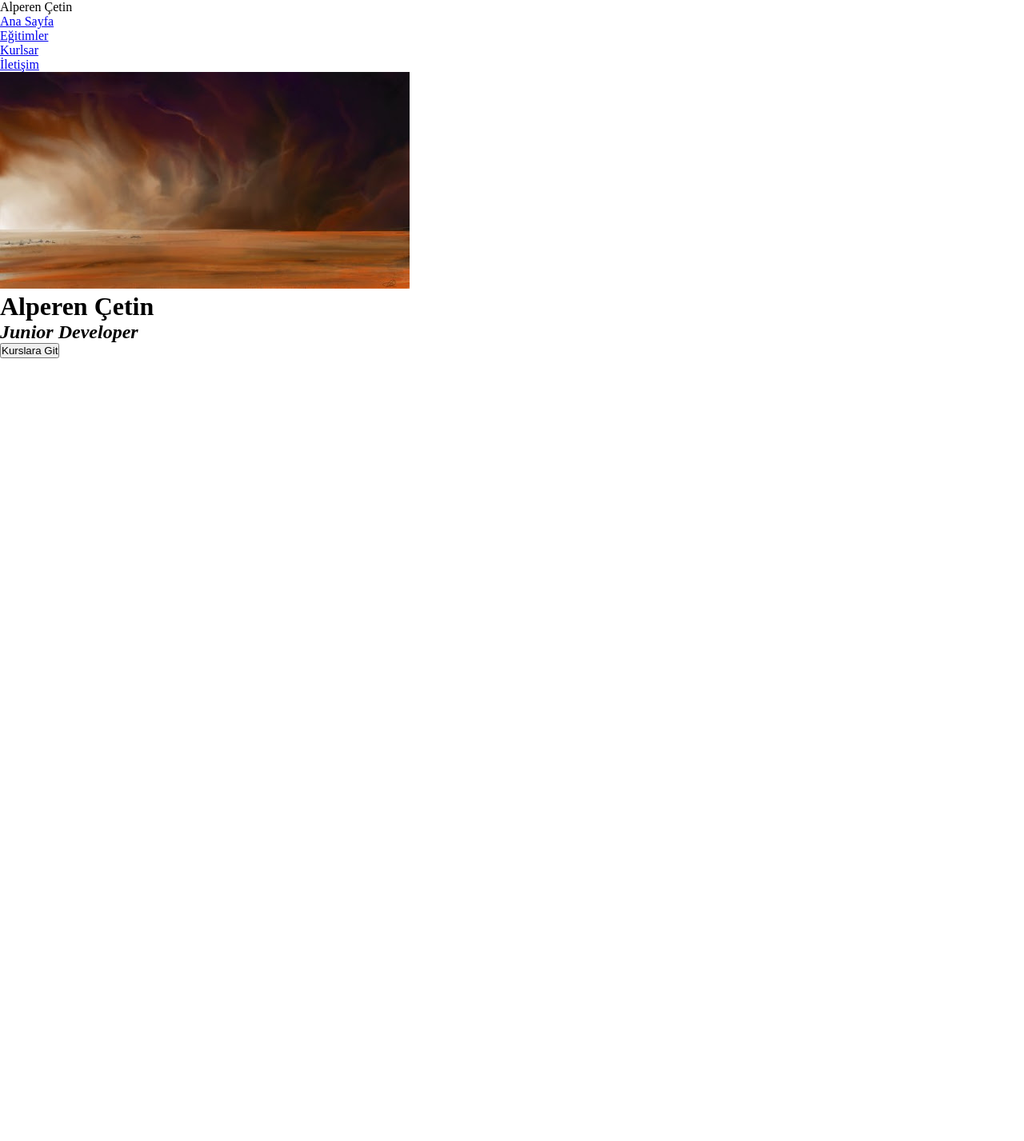
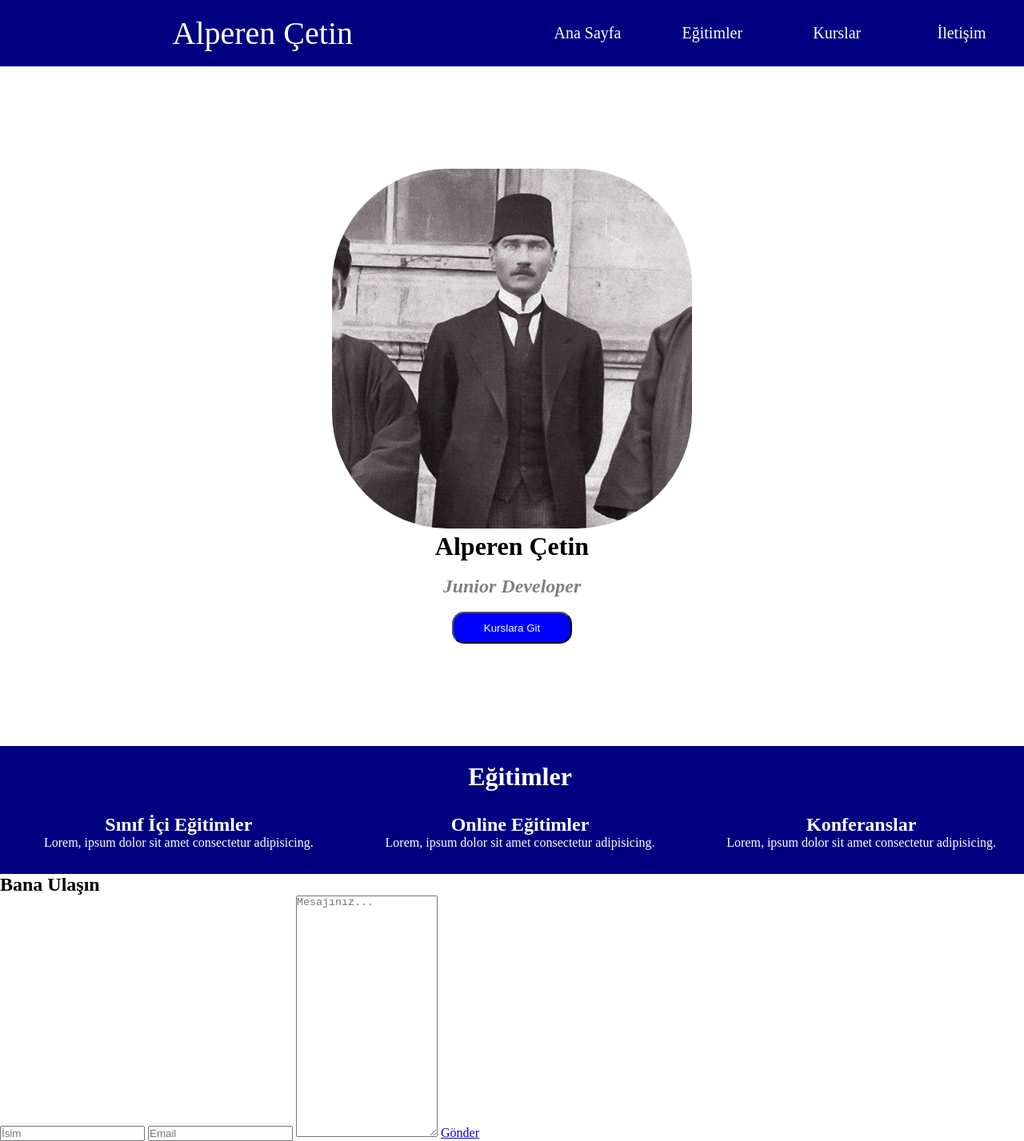
Before and after one commit to alprnctn/FeleceFW, a plain HTML site: page index.html in a window 1280 px wide. Shown: the whole page at 80% size. Before the commit the page ends 800 px from the top, so only its background shows below. Drawn offline with Linux system fonts and the light colour scheme.

Commit message:
Menu, banner ve eğitimler eklendi

```diff
--- a/index.html
+++ b/index.html
@@ -8,22 +8,53 @@
 </head>
 <body>
     <div class="container">
-        <div class = "logo">Alperen Çetin</div>
+        <div class="logo">Alperen Çetin</div>
         <div class = "menu">
             <ul>
-                <li><a href="#">Ana Sayfa</a></li>
+                <li><a href="index.html">Ana Sayfa</a></li>
                 <li><a href="#">Eğitimler</a></li>
-                <li><a href="#">Kurlsar</a></li>
+                <li><a href="#">Kurslar</a></li>
                 <li><a href="#">İletişim</a></li>
             </ul>
         </div>
     </div>
     <div class="banner">
         <div class="banner-items">
-            <img src="/images/sandstorm.jpg">
-            <h1>Alperen Çetin</h1>
-            <h2><i>Junior Developer</i></h2>
+            <img src="/images/atam2.jpg">
+            <h1>Alperen Çetin</h1><br>
+            <h2><i>Junior Developer</i></h2><br>
             <button onclick="window.location.href=''">Kurslara Git</button>
+        </div>
+    </div>
+    <div class="main">
+        <h1>Eğitimler</h1><br>
+        <div class="egitim">
+            <div class="egitim1">
+                <h2>Sınıf İçi Eğitimler</h2>
+                <p>Lorem, ipsum dolor sit amet consectetur adipisicing.</p>
+            </div>
+            <div class="egitim2">
+                <h2>Online Eğitimler</h2>
+                <p>Lorem, ipsum dolor sit amet consectetur adipisicing.</p>
+            </div>
+            <div class="egitim3">
+            <h2>Konferanslar</h2>
+            <p>Lorem, ipsum dolor sit amet consectetur adipisicing.</p>
+            </div>
+        </div>
+    </div>
+    <div class="kurslar">
+
+    </div>
+    <div class="contact">
+        <div class="contact-text">
+            <div class="contact-items">
+                <h2>Bana Ulaşın</h2>
+                <input name = İsim type="text" placeholder="İsim">
+                <input name = Email type="text" placeholder="Email">
+                <textarea name="Mesaj" cols="20" rows="20" placeholder="Mesajınız..."></textarea>
+                <a href="#">Gönder</a>
+            </div>
         </div>
     </div>
 </body>
--- a/style.css
+++ b/style.css
@@ -1,9 +1,127 @@
 *{
     margin: 0;
     padding: 0;
-    box-sizing: border-box;
+}
+@font-face{
+	font-family: 'ModernPictogramsNormal';
+	font-style: normal;
+	font-weight: normal;
+	src: url('modernpics-webfont.eot');
+	src: url('modernpics-webfont.eot?#iefix') format('embedded-opentype'),
+url('modernpics-webfont.woff') format('woff'),
+url('modernpics-webfont.ttf') format('truetype'),
+url('modernpics-webfont.svg#ModernPictogramsNormal') format('svg');
 }
 
-body{
-    font-family: 'Times New Roman', Times, serif;
+.banner{
+    width: 100%;
+    background-color: #fff;
 }
+
+.container{
+    background-color: navy;
+    display: -webkit-box;
+    display: -webkit-flex;
+    display: -ms-flexbox;
+    display: flex;
+    width: 100%;
+    height: auto;
+}
+.logo{
+    color: #fff;
+    -webkit-box-flex: 1;
+    -webkit-flex:1;
+    -ms-flex: 1;
+    flex: 1;
+    font-size: 40px;
+    padding: 18px;
+    text-align: center;
+}
+
+.menu{
+    -webkit-box-flex: 3px;
+    -webkit-flex:3px;
+    -ms-flex: 3px;
+    flex:3px;
+}
+.menu ul{
+    display: -webkit-box;
+    display: -webkit-flex;
+    display: -ms-flexbox;
+    display: flex;
+    list-style: none;
+    margin-top: 30px;
+    flex-flow: row wrap;
+}
+.menu ul li{
+    -webkit-box-flex: 1;
+    -webkit-flex:1;
+    -ms-flex: 1;
+    flex: 1;
+    text-align: center;
+}
+.menu ul li a{
+    color: #fff;
+    font-size: 20px;
+    text-decoration: none;
+}
+.menu ul li a:hover{
+    text-decoration: underline;
+}
+
+/*Banner*/
+
+.banner-items{
+    width: 50%;
+    margin: auto;
+    padding: 10% 0;
+    justify-content: center;
+    text-align: center;
+}
+
+.banner-items img{
+    border-radius:145px;
+}
+
+.banner-items h2{
+    color: grey;
+}
+
+.banner-items button{
+    background-color: blue;
+    border-radius: 15px;
+    color: #fff;
+    width: 150px;
+    height: 40px;
+}
+
+.main{
+    padding: 10px 10px;
+    background-color: navy;
+    width: 100%;
+    height: 140px;
+}
+
+.main h1{
+    padding: 10px;
+    text-align: center;
+    color: #fff;
+}
+.egitim{
+    color: #fff;
+    display: flex;
+    text-align: center;
+    justify-content: center;
+}
+.egitim1{
+    width: 100%;
+    height: auto;
+}
+.egitim2{
+    width: 100%;
+    height: auto;
+}
+.egitim3{
+    width: 100%;
+    height: auto;
+}
```
Also changed, not shown: images/atam2.jpg (added), images/sandstorm.jpg (deleted).
